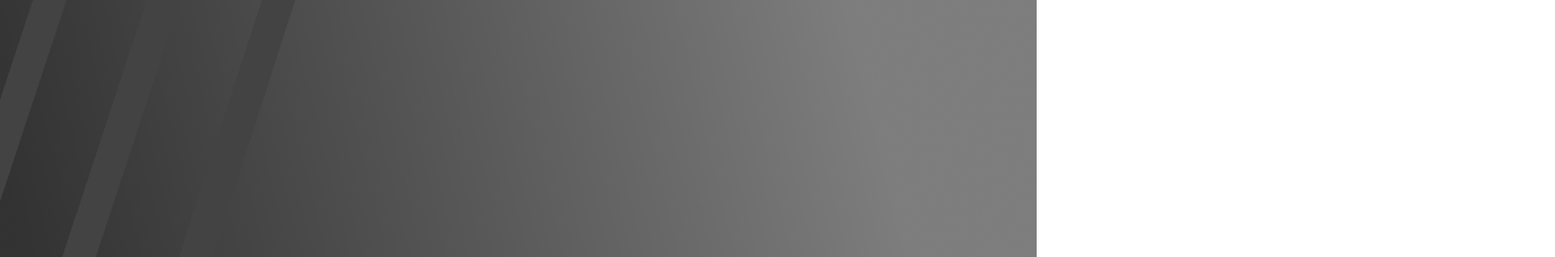
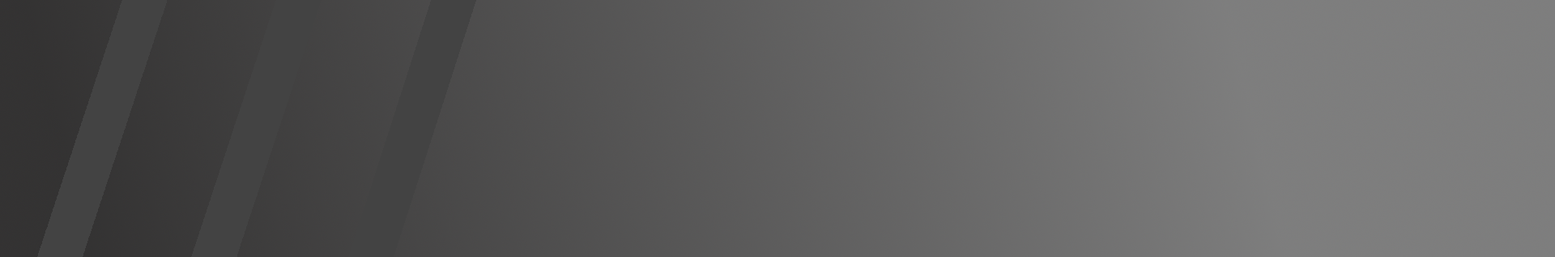
Before and after one commit to joetrippier/portfolio, a Gatsby site: page / in a window 1280 px wide. Shown: the top 318 px of the page at 81% size, 1920 px wide, since content can reach past the window. Built offline with nearby package versions, Linux system fonts and the light colour scheme; Gatsby itself is replaced by a stand-in of ours.

Commit message:
change layout to fixed for background

```diff
--- a/src/pages/index.tsx
+++ b/src/pages/index.tsx
@@ -16,7 +16,7 @@ const IndexPage: React.FC<PageProps> = () => {
           className="w-screen h-screen absolute -z-50"
           src="../images/background.png"
           alt=""
-          layout="fullWidth"
+          layout="fixed"
         ></StaticImage>
         <section className="w-screen h-screen flex flex-col justify-center items-center text-center mb-6">
           <img
```
